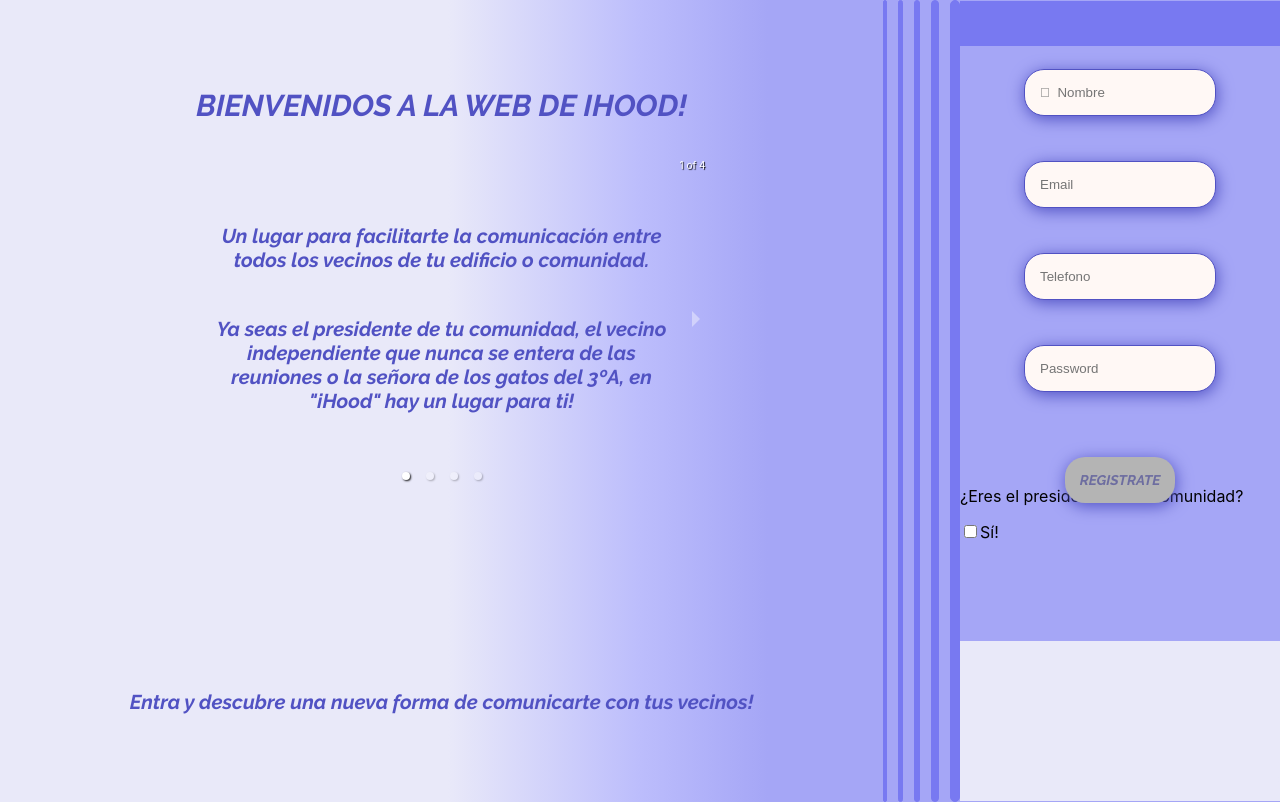
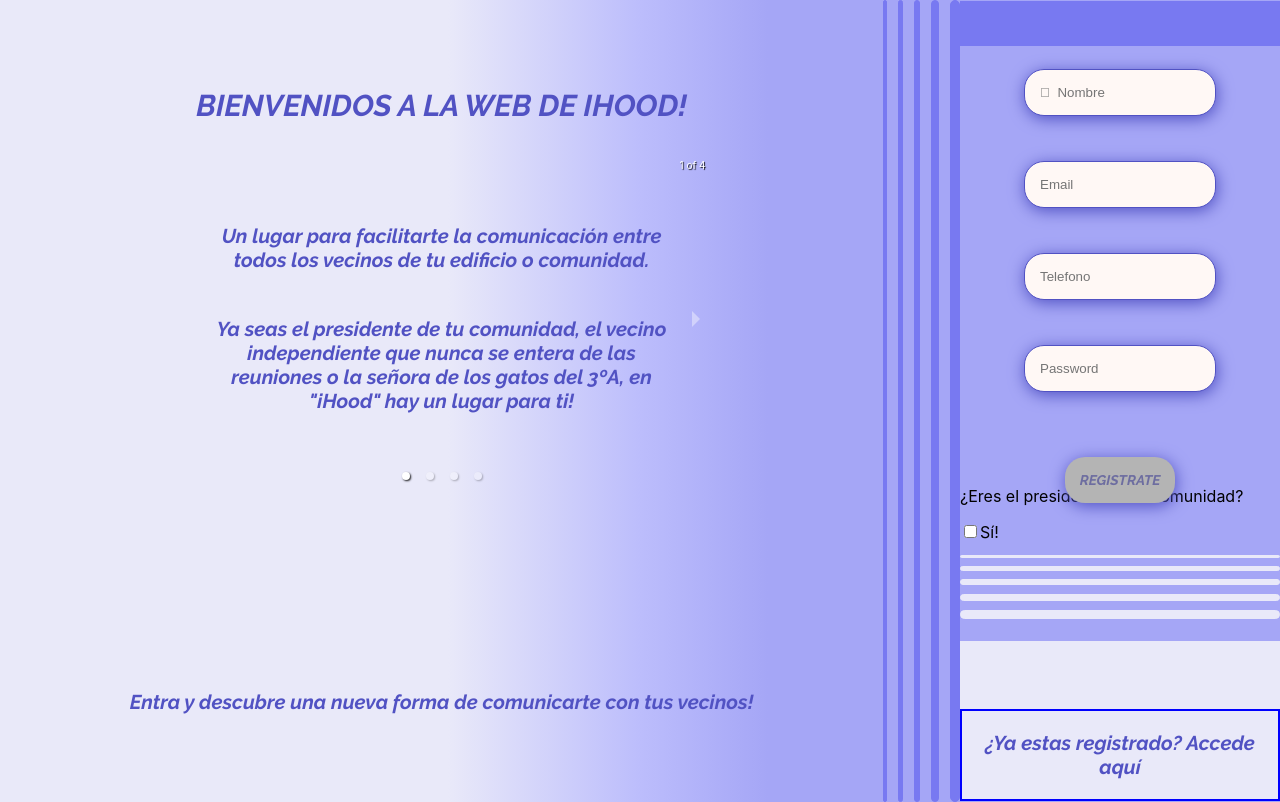
Before and after one commit to fullstacktf/ihood-frontend-definitive, a React (Create React App) app: page / in a window 1280 px wide. Built offline with nearby package versions, Linux system fonts and the light colour scheme; some icons are missing.

Commit message:
modify the imports

```diff
--- a/src/components/Login/Login.tsx
+++ b/src/components/Login/Login.tsx
@@ -1,12 +1,14 @@
 import styles from './Login.module.css';
-import Form from '../Login/Form'
-import DecoHLines from '../Login/DecoHLines';
+import Form from './Form'
+import DecoHLines from './DecoHLines';
+import Footer from './Footer';
 
-const Login = () => {
+const Login = ({ onLogin }) => {
   return (
     <div className={styles.formlogin}>
-      <Form />
+      <Form onLogin={onLogin}/>
       <DecoHLines />
+      <Footer />
     </div>
   );
 }
```
